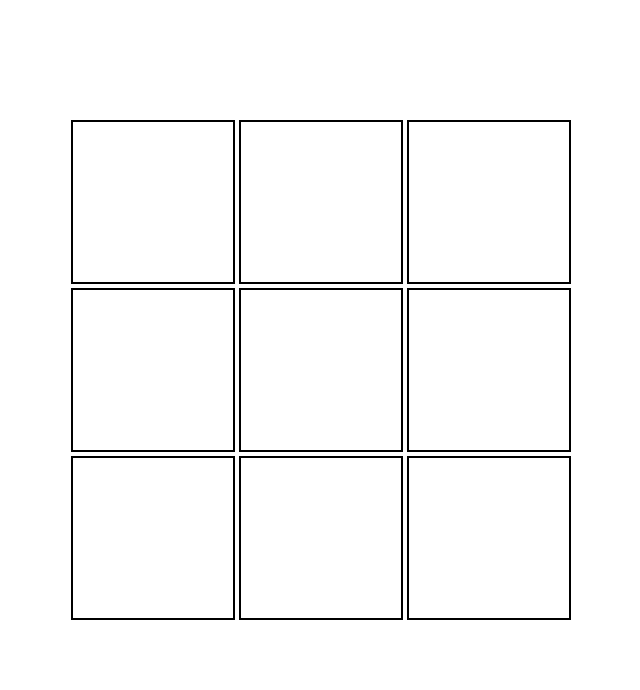
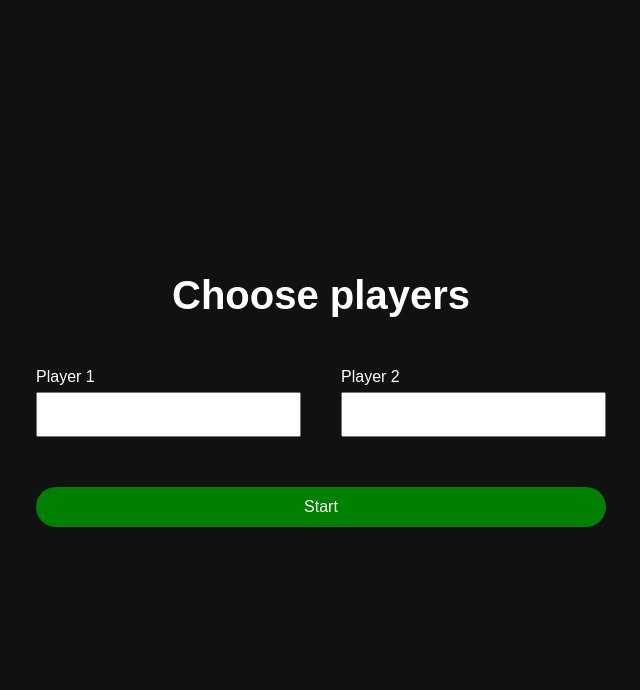
Before and after one commit to loremispum2k8/TicTacToe, a plain HTML site: page index.html in a window 1280 px wide. Shown: the whole page, without its empty margins (319-959 px from the left). Drawn offline with Linux system fonts and the light colour scheme.

Commit message:
Add the name popup

```diff
--- a/index.html
+++ b/index.html
@@ -9,6 +9,41 @@
 </head>
 <body>
 
+    <div class="choosePlayers-container">
+        <form class="innerContainer">
+            <h1 class="title">Choose players</h1>
+            <div class="choose-players-duo">
+                <div class="labelAndInput">
+                    <label for="player1">Player 1</label>
+                    <input id="player1" type="text" required>
+                </div>
+                <div class="labelAndInput">
+                    <label for="player2">Player 2</label>
+                    <input id="player2" type="text" required>
+                </div>
+            </div>
+            <button class="start" type="submit">Start</button>
+        </form>
+    </div>
+
+    <div class="container">
+        <div class="p1VSp2">
+            <div class="player-container">
+                <p class="player player1Name"></p>
+                <div class="player-score">
+                    <p class="score-text">score:</p>
+                    <p class="score score1"></p>
+                </div>
+            </div>
+            <p class="vs">VS</p>
+            <div class="player-container">
+                <p class="player player2Name"></p>
+                <div class="player-score">
+                    <p class="score-text">score:</p>
+                    <p class="score score2"></p>
+                </div>
+            </div>
+        </div>
         <div class="gameContainer">
             <div class="cell" dataRow="row1" dataIndex="0"></div>
             <div class="cell" dataRow="row1" dataIndex="1"></div>
@@ -20,7 +55,14 @@
             <div class="cell" dataRow="row3" dataIndex="1"></div>
             <div class="cell" dataRow="row3" dataIndex="2"></div>
         </div>
-    <h2 class="result"></h2>
+        <div class="result-container">
+            <p>Result:</p>
+            <p class="result"></p>
+        </div>
+        <div class="buttons">
+            <button class="reset">Reset</button>
+        </div>
+    </div>
 
     <script src="script.js"></script>
 </body>
--- a/script.js
+++ b/script.js
@@ -1,3 +1,34 @@
+let popUp = document.querySelector('.choosePlayers-container')
+let startButton = document.querySelector('.start');
+let resetButton = document.querySelector('.reset');
+let greenLight = false;
+let player1Name = document.querySelector('.player1Name')
+let player2Name = document.querySelector('.player2Name')
+let score1 = document.querySelector('.score1');
+let score2 = document.querySelector('.score2');
+console.log(player2Name)
+let playerConstructor = function(){
+    let player1 = {};
+    let player2 = {};
+    player1.name = document.querySelector('#player1').value;
+    player2.name = document.querySelector('#player2').value;
+    player1.score=0;
+    player2.score=0;
+    console.log(player1,player2)
+
+    player1Name.textContent = player1.name;
+    player2Name.textContent = player2.name;
+    score1.textContent = player1.score;
+    score2.textContent = player2.score;
+
+}
+startButton.addEventListener('click',(e)=>{
+    e.preventDefault();
+    greenLight = true;
+    popUp.style.display = 'none'
+    playerConstructor();
+})
+
 const o = 'o';
 const x = 'x';
 let mover = o;
@@ -138,16 +169,14 @@ let evalBoard = function(){
             console.log(finalResult)
         }else {
             if(oCount>xCount){
-                finalResult = 'O player won';
+                finalResult = `${player2.name} won`;
                 console.log(finalResult)
             } else{
-                finalResult = 'X player won';
+                finalResult = `${player1.name} won`;
                 console.log(finalResult)
             }
         }
     }
-
-
 
 let cells = document.querySelectorAll('.cell');
 let result = document.querySelector('.result')
@@ -155,6 +184,7 @@ cells.forEach(cell => {
     cell.addEventListener('click',analyzeBoard)
 
     function analyzeBoard(e){
+        if(greenLight){
             if(filled<9 && result.textContent === ''){
                 if(CreateBoard[e.target.getAttribute('dataRow')][e.target.getAttribute('dataIndex')] === undefined){
                     if(mover === o){
@@ -170,7 +200,7 @@ cells.forEach(cell => {
 
                     if(filled >= 5 && filled < 9){
                         evalBoard();
-                    if(finalResult === 'O player won' || finalResult === 'X player won'){
+                        if(finalResult !== 'draw'){
                             result.textContent = finalResult;
                         }
                     } else if(filled === 9){
@@ -184,5 +214,6 @@ cells.forEach(cell => {
                 cell.removeEventListener('click',analyzeBoard)
             }
         }
+    }
 
 });
--- a/style.css
+++ b/style.css
@@ -3,9 +3,6 @@
     padding: 0;
     box-sizing: border-box;
     font-family: arial;
-}
-.result{
-    height: 30px;
 }
 body{
     height: 100vh;
@@ -13,15 +10,138 @@ body{
     display: flex;
     align-items: center;
     justify-content: center;
+}
+
+.choosePlayers-container{
+    position: absolute;
+    width: 100vw;
+    height: 100vh;
+    display: flex;
+    align-items: center;
+    justify-content: center;
+    flex-direction: column;
+    background-color: #111111;
+    backdrop-filter: blur(2px);
+    color: white;
+}
+.innerContainer{
+    display: flex;
+    flex-direction: column;
+    gap: 50px;
+    align-items: center;
+    width: fit-content;
+}
+.title{
+    color: white;
+    font-size: 40px;
+}
+.choose-players-duo{
+    display: flex;
+    align-items: center;
+    flex-wrap: wrap;
+    justify-content: center;
+    width: 100%;
+    gap: 40px;
+}
+.labelAndInput{
+    display: flex;
+    flex-direction: column;
+    gap: 6px;
+}
+input{
+    padding: 10px 10px;
+    font-weight: bold;
+    font-size: 18px;
+    width: 100%;
+}
+.start{
+    width: 100%;
+    background-color: green;
+    color: white;
+    height: 40px;
+    font-size: 16px;
+    border-radius: 20px;
+    cursor: pointer;
+    border: none;
+}
+.start:hover{
+    background-color: rgb(12, 159, 12);
+}
+
+
+.container{
+    display: flex;
+    align-items: center;
+    justify-content: center;
     flex-direction: column;
     gap: 30px;
+}
+.p1VSp2{
+    display: flex;
+    flex-direction: row;
+    justify-content: space-between;
+    width: 100%;
+    align-items: center;
+}
+.vs{
+    font-weight: bold;
+    font-size: 18px;
+}
+.player-container{
+    display: flex;
+    flex-direction: column;
+}
+.player-score{
+    display: flex;
+    flex-direction: row;
+    gap: 4px;
+}
+.player{
+    font-size: 24px;
+    font-weight: bold;
+}
+.result-container{
+    display: flex;
+    flex-direction: row;
+    align-items: center;
+    gap: 4px;
+    font-size: 20px;
+}
+.result{
+    font-weight: bold;
+}
+.buttons{
+    width: 100%;
+    display: flex;
+    flex-direction: row;
+    align-items: center;
+    justify-content: space-between;
+    gap: 10px;
+    height: 40px;
+}
+.buttons button{
+    height: 100%;
+    flex: 1;
+    border-radius: 0px;
+    border: none;
+    color: white;
+    font-size: 16px;
+    font-weight: 500;
+    border-radius: 20px;
+    cursor: pointer;
+}
+.reset{
+    background-color: rgb(0, 0, 0);
+}
+.reset:hover{
+    background-color: rgb(61, 61, 61);
 }
 .gameContainer{
     display: grid;
     grid-template-columns: repeat(3,1fr);
     grid-template-rows: repeat(3,1fr);
-    height: 500px;
-    width: 500px;
+    height: 400px;
+    width: 400px;
     gap: 4px;
 }
 .cell{
@@ -30,7 +150,7 @@ body{
     display: flex;
     align-items: center;
     justify-content: center;
-    font-size: 120px;
+    font-size: 100px;
 }
 .cell:hover{
     background-color: rgb(243, 243, 243);
@@ -41,6 +161,12 @@ body{
         height:400px;
         width:400px;
         font-size: 80px;
+    }
+    .innerContainer{
+        width: 80%;
+    }
+    .start{
+        width: 200px;
     }
     .cell{
         font-size: 80px;
@@ -54,6 +180,12 @@ body{
     .cell{
         font-size: 60px;
     }
+    .result{
+        font-size: 20px;
+    }
+    .title{
+        font-size: 30px;
+    }
 }
 @media screen and (max-width:330px){
     .gameContainer{
```
Lines whose indentation alone changed are shown as unchanged.
